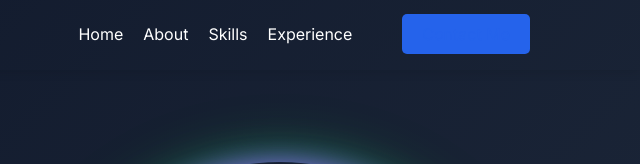
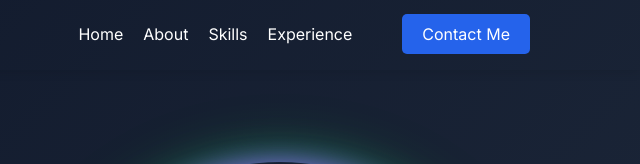
Before and after one commit to michaellacuata/michaellacuata.github.io, a website: page index.html in a window 1280 px wide. In both pictures the pointer is over the link "Contact Me". Shown: the top 164 px of the page, 640-1280 px from the left. Drawn offline with Linux system fonts and the light colour scheme.

Commit message:
Update style.css

```diff
--- a/assets/style.css
+++ b/assets/style.css
@@ -108,7 +108,7 @@ ul { list-style: none; }
 }
 .nav-contact-me:hover {
     background: #2563eb !important;
-    color:#FFF;
+    color:#FFF !important;
 }
 .navbar .container {
     display: flex;
```
